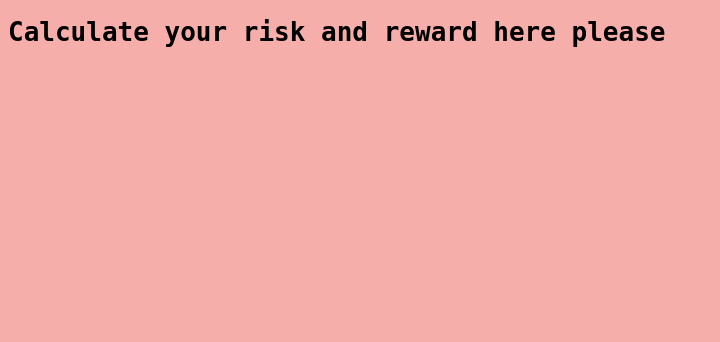
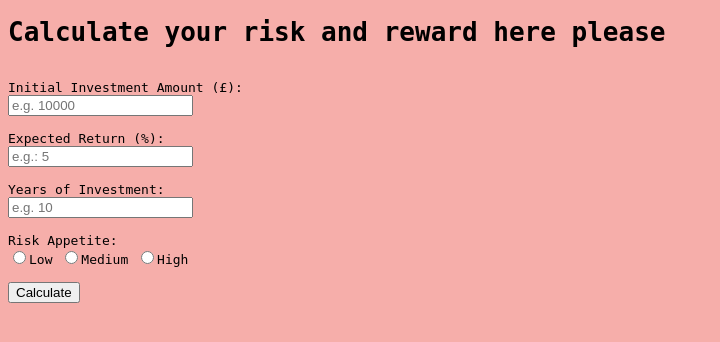
Before and after one commit to mimimanlyosei/quantengine, a Flask app: page /calculate in a window 1280 px wide. Shown: the part 80-422 px from the top of the page, without its empty margins (0-720 px from the left). Run offline with Flask 3, Linux system fonts and the light colour scheme.

Commit message:
added code for calculate.html form

```diff
--- a/templates/calculate.html
+++ b/templates/calculate.html
@@ -4,4 +4,48 @@
 {% block content %}
 
 <h1>Calculate your risk and reward here please</h1>
+
+<br>
+<form action="/calculate" method="POST">
+    <label for="initial_investment" id="initial_investment">Initial Investment Amount (£):</label><br>
+
+    <input
+    type="text"
+    name="initial_investment"
+    placeholder="e.g. 10000"
+    /><br /> <br />
+
+    <label for="expected_return" id="expected_return">Expected Return (%):</label><br>
+    <input
+    type="text"
+    name="expected_return"
+    placeholder="e.g.: 5"
+    /><br /> <br />
+
+    <label for="years_of_investment" id="years_of_investment">Years of Investment:</label><br>
+    <input
+    type="text"
+    name="years_of_investment"
+    placeholder="e.g. 10"
+    /><br /> <br />
+
+
+    <label for="risk_appetite" id="risk_appetite">Risk Appetite:</label><br>
+    <input
+    type="radio"
+    name="risk_appetite"
+    value="low"
+    /><label for="low">Low</label>
+    <input
+    type="radio"
+    name="risk_appetite"
+    value="medium"
+    /><label for="medium">Medium</label>
+    <input
+    type="radio"
+    name="risk_appetite"
+    value="high"
+    /><label for="high">High</label><br /> <br />
+    <button type="submit">Calculate</button>
+</form>
 {% endblock %}
```
